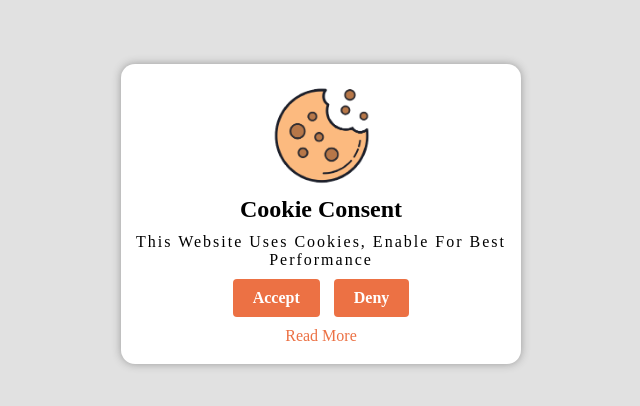
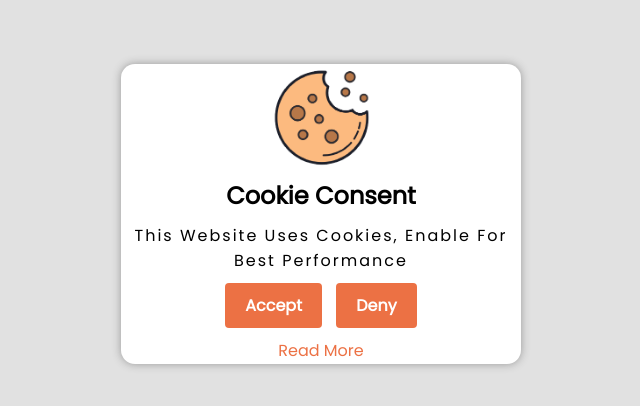
Before and after one commit to Kontohquaye/javascript-basic-projects, a plain HTML site: page cookie-consent-box/index.html in a window 1280 px wide. Shown: the part 186-592 px from the top of the page, without its empty margins (319-959 px from the left). Drawn offline with Linux system fonts and the light colour scheme.

Commit message:
font-family changed

```diff
--- a/cookie-consent-box/style.css
+++ b/cookie-consent-box/style.css
@@ -1,3 +1,5 @@
+@import url("https://fonts.googleapis.com/css2?family=Poppins&display=swap");
+
 * {
   margin: 0;
   padding: 0;
@@ -11,7 +13,7 @@ img {
 }
 
 body {
-  font-family: "raleway";
+  font-family: "Poppins", sans-serif;
   height: 100vh;
   background: #e1e1e1;
   display: flex;
```
